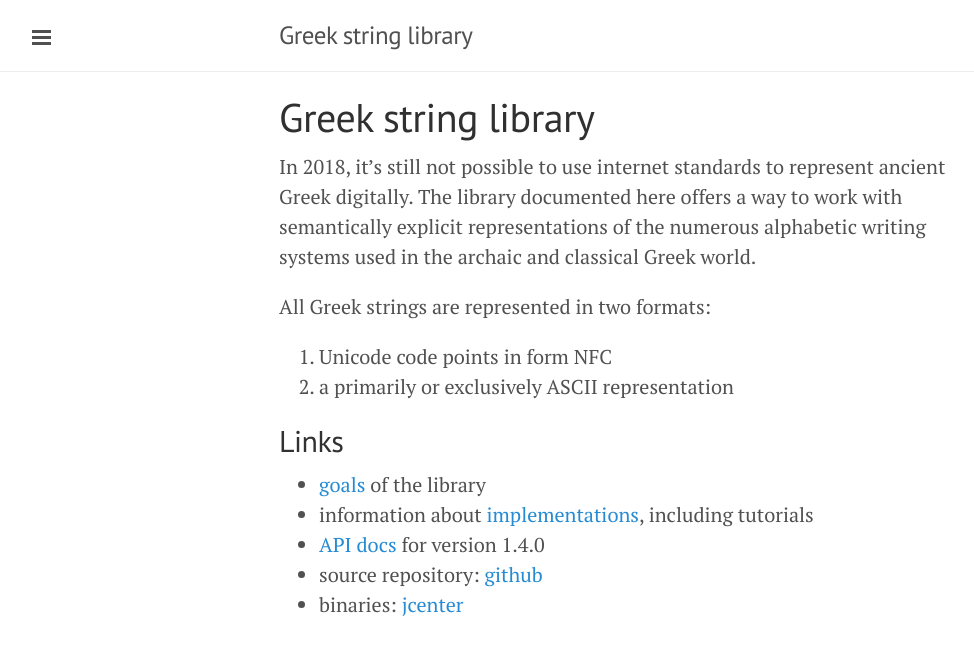
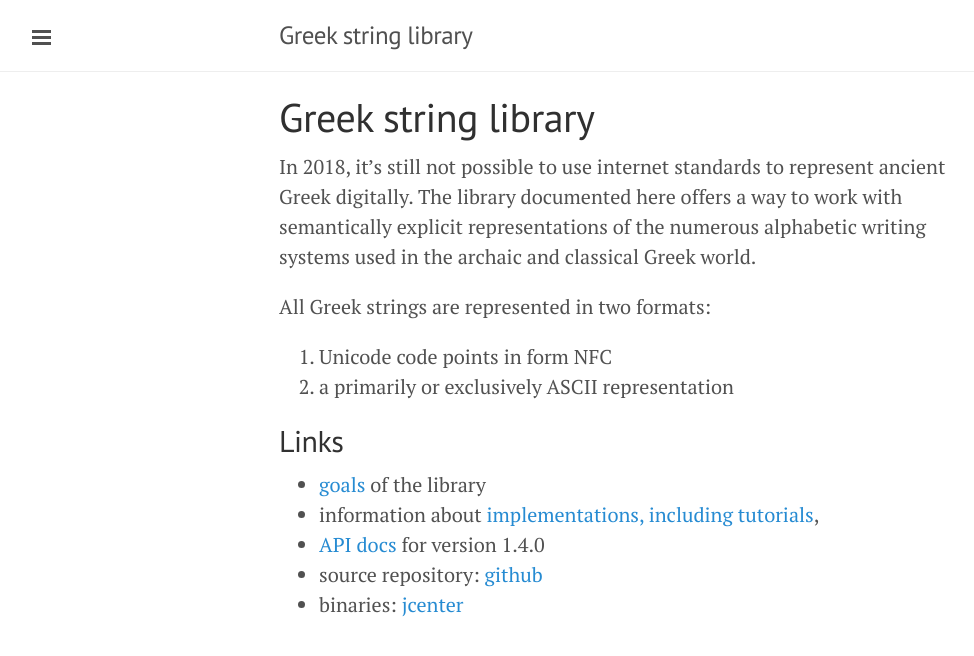
Before and after one commit to neelsmith/greek, a Jekyll site: the page built from docs/index.md, in a window 1280 px wide. Shown: the top 656 px of the page, without its empty margins (1-975 px from the left). Built offline with Jekyll 4.4.1, drawn with Linux system fonts in a browser that asks for light colours.

Commit message:
Update link

```diff
--- a/docs/index.md
+++ b/docs/index.md
@@ -15,7 +15,7 @@ All Greek strings are represented in two formats:
 ## Links
 
 -   [goals](goals) of the library
--   information about [implementations](implementations), including tutorials
+-   information about [implementations, including tutorials](implementations),
 -   [API docs](api/edu/holycross/shot/greek/index.html) for version 1.4.0
 -   source repository:  [github](https://github.com/neelsmith/greek)
 -   binaries: [jcenter](https://bintray.com/neelsmith/maven/greek)
```
Also changed, not shown: shared/src/main/tut/index.md (+1 -1 lines).
